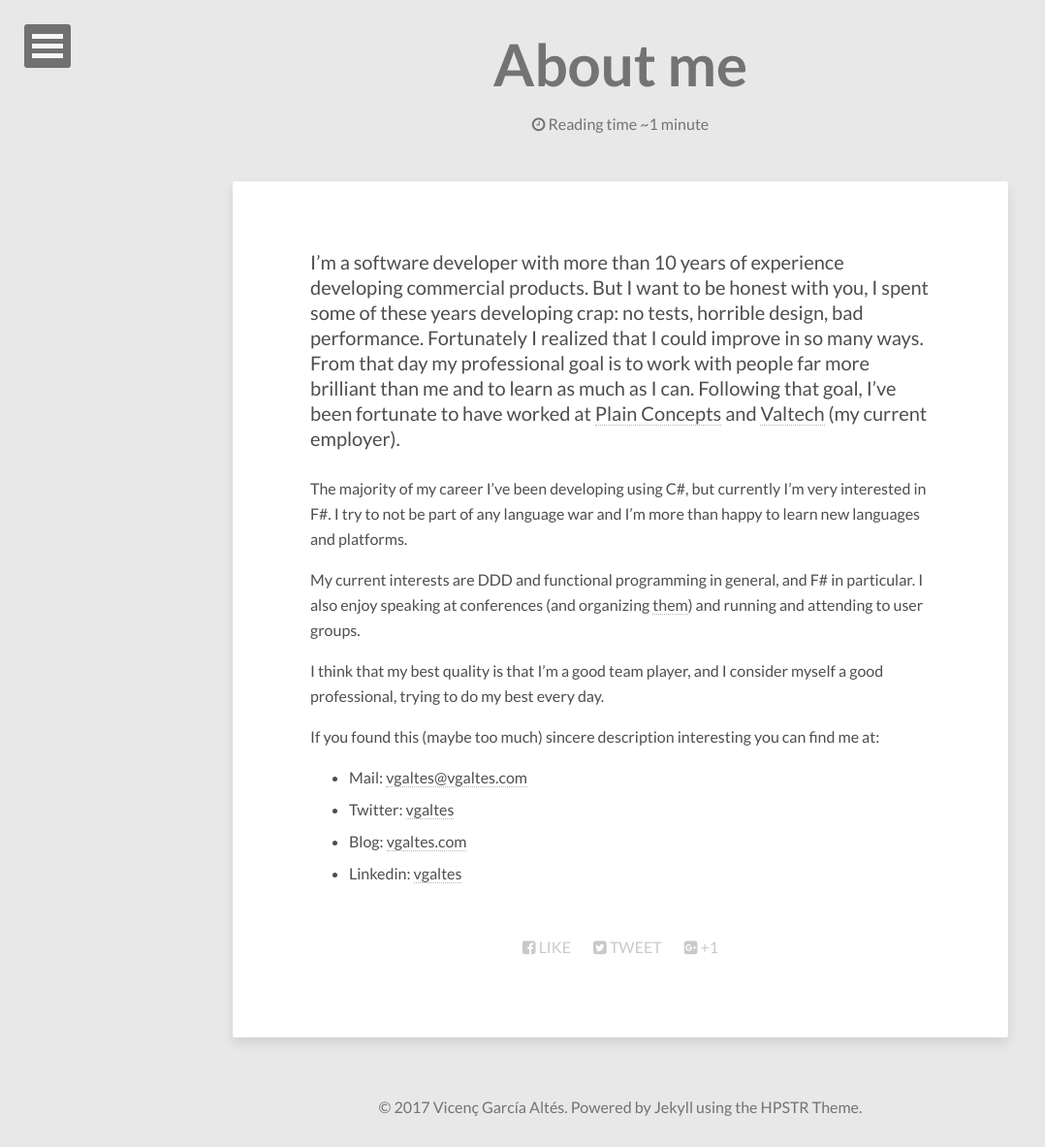
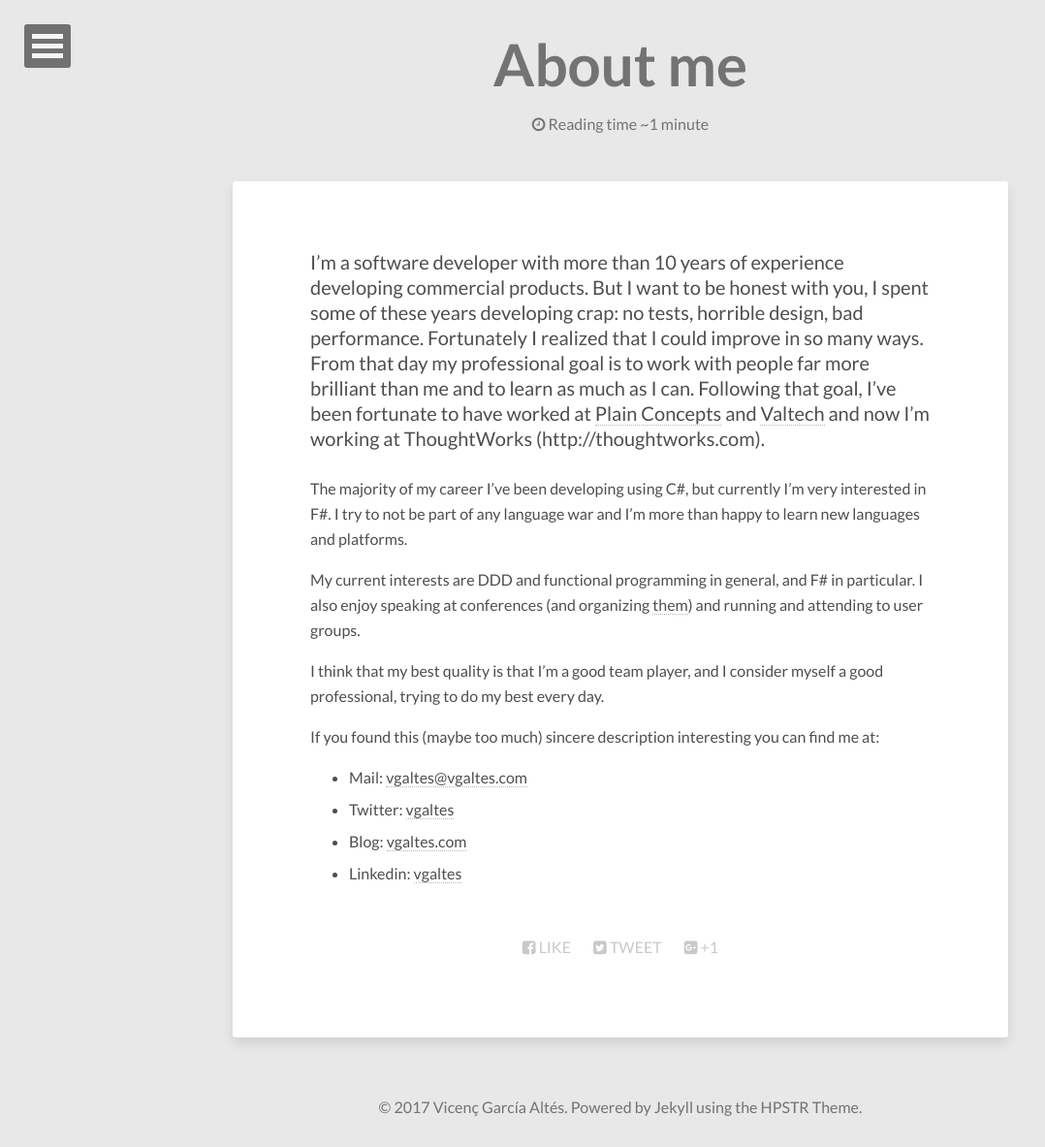
Before and after one commit to vgaltes/vgaltes.github.io, a Jekyll site: the page built from about/index.md, in a window 1280 px wide. Shown: the whole page at 97% size, without its empty margins (0-1078 px from the left). Built offline with Jekyll 4.4.1, drawn with Linux system fonts in a browser that asks for light colours; nearby versions of some CDN libraries; some of the changed lines change nothing that is shown.

Commit message:
Changed about me.

```diff
--- a/about/index.md
+++ b/about/index.md
@@ -6,10 +6,10 @@ title: About me
 author:
   display_name: vgaltesc
   login: vgaltesc
-  email: vincentredrum@gmail.com
+  email: vgaltes@gmail.com
   url: ''
 author_login: vgaltesc
-author_email: vincentredrum@gmail.com
+author_email: vgaltes@gmail.com
 wordpress_id: 14
 wordpress_url: http://vgaltes.com/?page_id=14
 date: '2013-03-13 22:51:52 +0000'
@@ -20,7 +20,7 @@ tags: []
 comments: false
 ---
 
-I'm a software developer with more than 10 years of experience developing commercial products. But I want to be honest with you, I spent some of these years developing crap: no tests, horrible design, bad performance. Fortunately I realized that I could improve in so many ways. From that day my professional goal is to work with people far more brilliant than me and to learn as much as I can. Following that goal, I've been fortunate to have worked at [Plain Concepts](http://www.plainconcepts.com) and [Valtech](http://www.valtech.com) (my current employer).
+I'm a software developer with more than 10 years of experience developing commercial products. But I want to be honest with you, I spent some of these years developing crap: no tests, horrible design, bad performance. Fortunately I realized that I could improve in so many ways. From that day my professional goal is to work with people far more brilliant than me and to learn as much as I can. Following that goal, I've been fortunate to have worked at [Plain Concepts](http://www.plainconcepts.com) and [Valtech](http://www.valtech.com) and now I'm working at ThoughtWorks (http://thoughtworks.com).
 
 The majority of my career I've been developing using C#, but currently I'm very interested in F#. I try to not be part of any language war and I'm more than happy to learn new languages and platforms.
 
```
